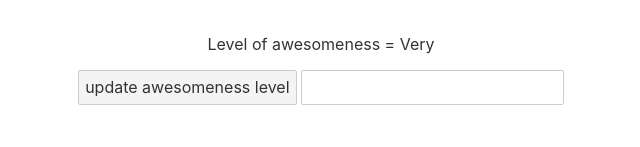
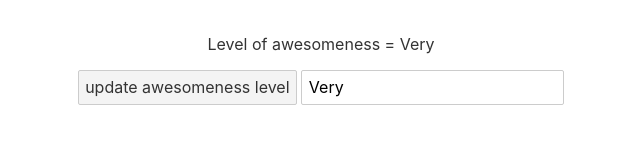
Before and after one commit to RHaddlesey/SvelteTutorials, a Svelte app in the folder svelte-app/: page / in a window 1280 px wide. Shown: the part 153-300 px from the top of the page, without its empty margins (319-959 px from the left). Built offline with nearby package versions, Linux system fonts and the light colour scheme.

Commit message:
input 2 way binding

```diff
--- a/svelte-app/src/App.svelte
+++ b/svelte-app/src/App.svelte
@@ -19,7 +19,7 @@
 
   <button on:click={handleClick}>update awesomeness level</button>
 
-  <input type='text' on:input={handleInput} />
+  <input type='text' on:input={handleInput} value={StateOfAwesomeness} />
 
 </main>
 
```
